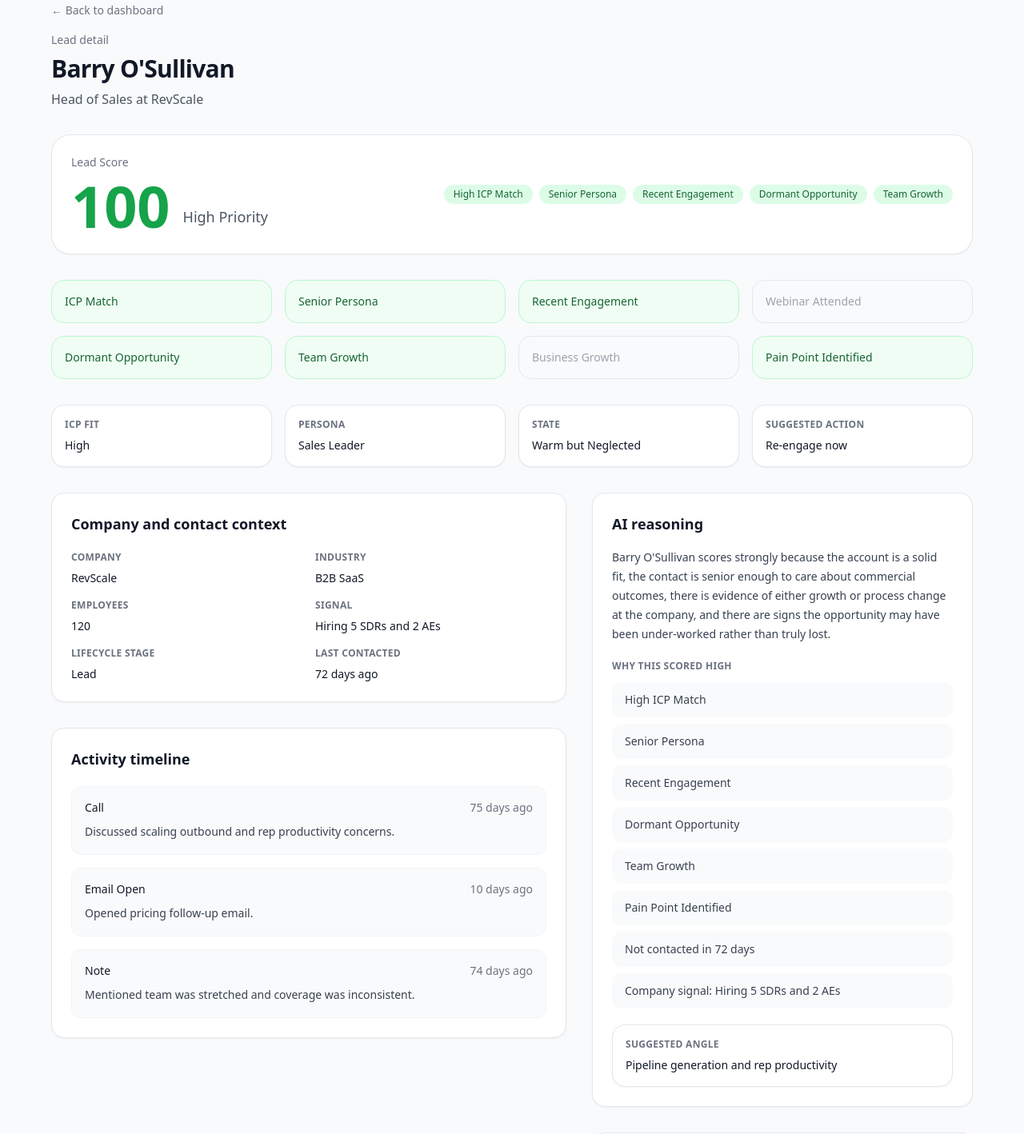
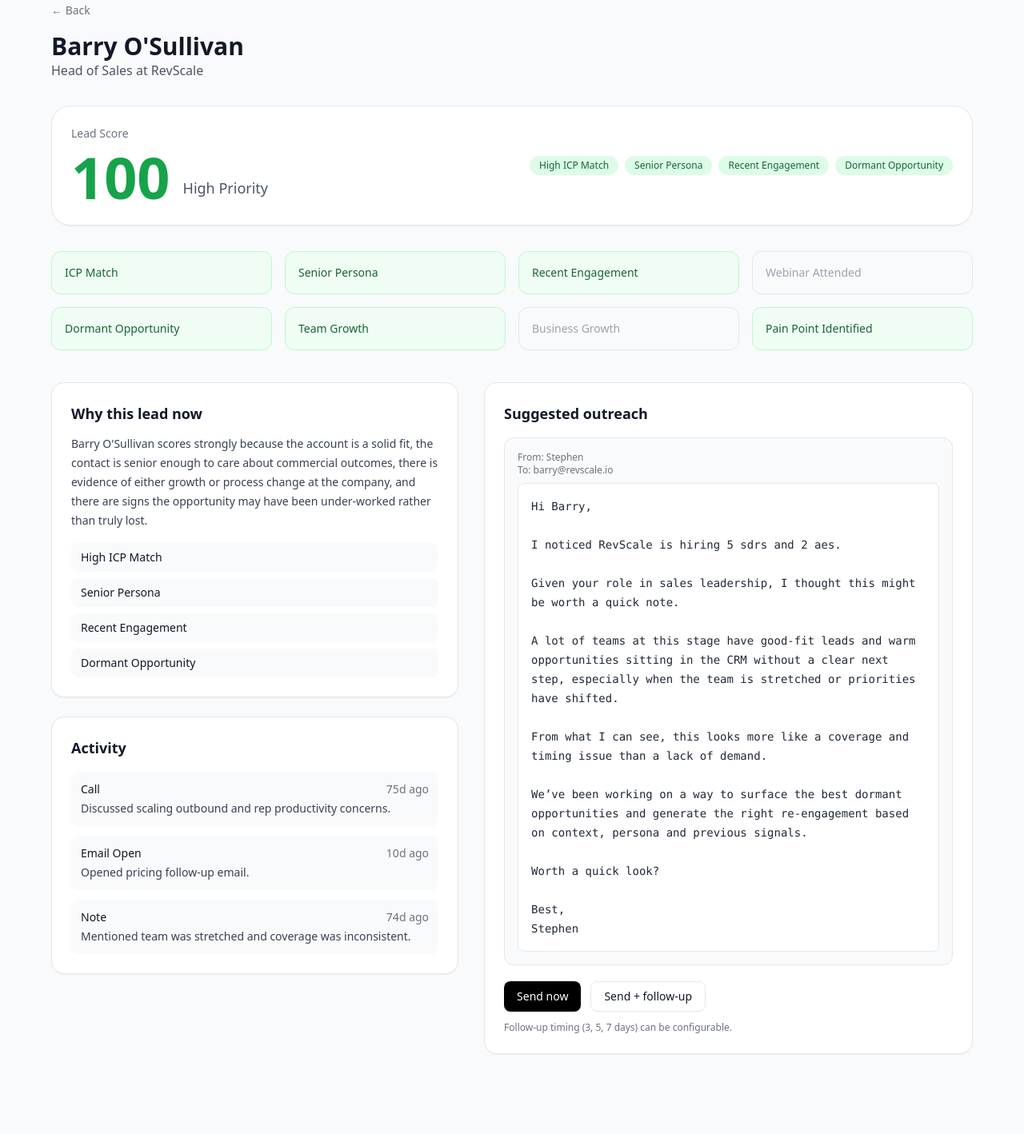
Before and after one commit to powerstephen/ai-sales-agent-mvp-new, a Next.js app: page /lead/lead_001 in a window 1280 px wide. Shown: the part 40-1458 px from the top of the page at 80% size. After the commit the page ends 1398 px from the top, so only its background shows below. Built offline with nearby package versions, Linux system fonts and the light colour scheme.

Commit message:
Update page.tsx

```diff
--- a/app/lead/[id]/page.tsx
+++ b/app/lead/[id]/page.tsx
@@ -1,6 +1,5 @@
 import Link from "next/link";
 import { notFound } from "next/navigation";
-import InsightCard from "@/components/InsightCard";
 import { getLeadById } from "@/lib/data";
 import { analyzeLead } from "@/lib/openai";
 import { getSignalCards } from "@/lib/scoring";
@@ -20,9 +19,7 @@
 export default async function LeadPage({ params }: { params: { id: string } }) {
   const lead = getLeadById(params.id);
 
-  if (!lead) {
-    notFound();
-  }
+  if (!lead) return notFound();
 
   const analysis = await analyzeLead(lead);
   const signals = getSignalCards(lead);
@@ -30,37 +27,44 @@
   return (
     <main className="min-h-screen bg-gray-50 px-6 py-10 md:px-10">
       <div className="mx-auto max-w-6xl">
+
+        {/* HEADER */}
         <div className="mb-8">
           <Link href="/" className="text-sm text-gray-500 hover:text-gray-700">
-            ← Back to dashboard
+            ← Back
           </Link>
 
-          <div className="mt-4">
-            <p className="text-sm font-medium text-gray-500">Lead detail</p>
-            <h1 className="mt-2 text-3xl font-semibold tracking-tight text-gray-900">{lead.name}</h1>
-            <p className="mt-2 text-base text-gray-600">
+          <h1 className="mt-4 text-3xl font-semibold text-gray-900">
+            {lead.name}
+          </h1>
+          <p className="text-gray-600">
             {lead.title} at {lead.company}
           </p>
         </div>
-        </div>
 
-        <div className="mb-8 rounded-3xl border border-gray-200 bg-white p-6 shadow-sm">
-          <div className="flex flex-col gap-6 md:flex-row md:items-center md:justify-between">
+        {/* HERO */}
+        <div className="mb-8 rounded-3xl border bg-white p-6 shadow-sm">
+          <div className="flex flex-col md:flex-row md:justify-between md:items-center gap-6">
+
+            {/* SCORE */}
             <div>
-              <p className="text-sm font-medium text-gray-500">Lead Score</p>
-              <div className="mt-2 flex items-end gap-4">
-                <div className={`text-7xl font-bold leading-none ${getScoreColor(analysis.score)}`}>
+              <p className="text-sm text-gray-500">Lead Score</p>
+              <div className="flex items-end gap-4 mt-2">
+                <div className={`text-7xl font-bold ${getScoreColor(analysis.score)}`}>
                   {analysis.score}
                 </div>
-                <div className="pb-2 text-lg font-medium text-gray-600">{getPriorityLabel(analysis.score)}</div>
+                <div className="text-lg text-gray-600 pb-2">
+                  {getPriorityLabel(analysis.score)}
+                </div>
               </div>
             </div>
 
+            {/* TAGS */}
             <div className="flex flex-wrap gap-2">
-              {analysis.whyNow.slice(0, 5).map((item, index) => (
+              {analysis.whyNow.slice(0, 4).map((item, i) => (
                 <span
-                  key={index}
-                  className="rounded-full bg-green-100 px-3 py-1 text-xs font-medium text-green-800"
+                  key={i}
+                  className="bg-green-100 text-green-800 text-xs px-3 py-1 rounded-full"
                 >
                   {item}
                 </span>
@@ -69,122 +73,109 @@
           </div>
         </div>
 
-        <div className="mb-8 grid grid-cols-2 gap-4 md:grid-cols-4">
-          {signals.map((signal, index) => (
+        {/* SIGNAL GRID */}
+        <div className="mb-10 grid grid-cols-2 md:grid-cols-4 gap-4">
+          {signals.map((s, i) => (
             <div
-              key={index}
-              className={`rounded-2xl border p-4 text-sm font-medium ${
-                signal.active
-                  ? "border-green-200 bg-green-50 text-green-800"
-                  : "border-gray-200 bg-gray-50 text-gray-400"
+              key={i}
+              className={`rounded-xl border p-4 text-sm font-medium ${
+                s.active
+                  ? "bg-green-50 text-green-800 border-green-200"
+                  : "bg-gray-50 text-gray-400 border-gray-200"
               }`}
             >
-              {signal.label}
+              {s.label}
             </div>
           ))}
         </div>
 
-        <div className="mb-8 grid gap-4 md:grid-cols-4">
-          <InsightCard label="ICP fit" value={analysis.icpFit} />
-          <InsightCard label="Persona" value={analysis.persona} />
-          <InsightCard label="State" value={analysis.state} />
-          <InsightCard label="Suggested action" value={analysis.suggestedAction} />
-        </div>
+        {/* MAIN GRID */}
+        <div className="grid lg:grid-cols-[1fr_1.2fr] gap-8">
 
-        <div className="grid gap-8 lg:grid-cols-[1.15fr_0.85fr]">
-          <section className="space-y-8">
-            <div className="rounded-2xl border border-gray-200 bg-white p-6 shadow-sm">
-              <h2 className="text-lg font-semibold text-gray-900">Company and contact context</h2>
-              <div className="mt-5 grid gap-4 md:grid-cols-2">
-                <div>
-                  <p className="text-xs font-semibold uppercase tracking-wide text-gray-500">Company</p>
-                  <p className="mt-2 text-sm text-gray-900">{lead.company}</p>
-                </div>
-                <div>
-                  <p className="text-xs font-semibold uppercase tracking-wide text-gray-500">Industry</p>
-                  <p className="mt-2 text-sm text-gray-900">{lead.companyData.industry}</p>
-                </div>
-                <div>
-                  <p className="text-xs font-semibold uppercase tracking-wide text-gray-500">Employees</p>
-                  <p className="mt-2 text-sm text-gray-900">{lead.companyData.employees}</p>
-                </div>
-                <div>
-                  <p className="text-xs font-semibold uppercase tracking-wide text-gray-500">Signal</p>
-                  <p className="mt-2 text-sm text-gray-900">{lead.companyData.signal}</p>
-                </div>
-                <div>
-                  <p className="text-xs font-semibold uppercase tracking-wide text-gray-500">Lifecycle stage</p>
-                  <p className="mt-2 text-sm text-gray-900 capitalize">{lead.lifecycleStage}</p>
-                </div>
-                <div>
-                  <p className="text-xs font-semibold uppercase tracking-wide text-gray-500">Last contacted</p>
-                  <p className="mt-2 text-sm text-gray-900">{lead.lastContactedDays} days ago</p>
-                </div>
-              </div>
-            </div>
+          {/* LEFT SIDE */}
+          <div className="space-y-6">
 
-            <div className="rounded-2xl border border-gray-200 bg-white p-6 shadow-sm">
-              <h2 className="text-lg font-semibold text-gray-900">Activity timeline</h2>
-              <div className="mt-5 space-y-4">
-                {lead.activities.map((activity, index) => (
-                  <div key={`${activity.type}-${index}`} className="rounded-xl border border-gray-100 bg-gray-50 p-4">
-                    <div className="flex items-center justify-between gap-4">
-                      <p className="text-sm font-medium capitalize text-gray-900">
-                        {activity.type.replace(/_/g, " ")}
+            {/* WHY THIS LEAD */}
+            <div className="bg-white border rounded-2xl p-6 shadow-sm">
+              <h2 className="text-lg font-semibold text-gray-900">
+                Why this lead now
+              </h2>
+
+              <p className="mt-3 text-sm text-gray-700 leading-6">
+                {analysis.reasoning}
               </p>
-                      <p className="text-sm text-gray-500">{activity.daysAgo} days ago</p>
-                    </div>
-                    <p className="mt-2 text-sm leading-6 text-gray-700">{activity.note}</p>
-                  </div>
-                ))}
-              </div>
-            </div>
-          </section>
 
-          <aside className="space-y-8">
-            <div className="rounded-2xl border border-gray-200 bg-white p-6 shadow-sm">
-              <h2 className="text-lg font-semibold text-gray-900">AI reasoning</h2>
-              <p className="mt-4 text-sm leading-6 text-gray-700">{analysis.reasoning}</p>
-
-              <div className="mt-5">
-                <p className="text-xs font-semibold uppercase tracking-wide text-gray-500">Why this scored high</p>
-                <ul className="mt-3 space-y-2">
-                  {analysis.whyNow.map((item, index) => (
-                    <li key={index} className="rounded-xl bg-gray-50 px-4 py-3 text-sm text-gray-700">
+              <ul className="mt-4 space-y-2">
+                {analysis.whyNow.slice(0, 4).map((item, i) => (
+                  <li
+                    key={i}
+                    className="text-sm bg-gray-50 px-3 py-2 rounded-lg"
+                  >
                     {item}
                   </li>
                 ))}
               </ul>
             </div>
 
-              <div className="mt-5 grid gap-4">
-                <InsightCard label="Suggested angle" value={analysis.angle} />
+            {/* TIMELINE */}
+            <div className="bg-white border rounded-2xl p-6 shadow-sm">
+              <h2 className="text-lg font-semibold text-gray-900">
+                Activity
+              </h2>
+
+              <div className="mt-4 space-y-3">
+                {lead.activities.map((a, i) => (
+                  <div key={i} className="bg-gray-50 p-3 rounded-lg text-sm">
+                    <div className="flex justify-between">
+                      <span className="capitalize text-gray-900">
+                        {a.type.replace(/_/g, " ")}
+                      </span>
+                      <span className="text-gray-500">{a.daysAgo}d ago</span>
+                    </div>
+                    <p className="mt-1 text-gray-700">{a.note}</p>
+                  </div>
+                ))}
+              </div>
             </div>
           </div>
 
-            <div className="rounded-2xl border border-gray-200 bg-white p-6 shadow-sm">
-              <h2 className="text-lg font-semibold text-gray-900">Suggested email</h2>
-              <div className="mt-4 rounded-xl bg-gray-50 p-4">
-                <pre className="whitespace-pre-wrap text-sm leading-6 text-gray-800">{analysis.email}</pre>
+          {/* RIGHT SIDE — EMAIL */}
+          <div className="bg-white border rounded-2xl p-6 shadow-sm">
+
+            <h2 className="text-lg font-semibold text-gray-900">
+              Suggested outreach
+            </h2>
+
+            {/* EMAIL PREVIEW */}
+            <div className="mt-4 border rounded-xl p-4 bg-gray-50">
+
+              <div className="text-xs text-gray-500 mb-2">
+                From: Stephen
+                <br />
+                To: {lead.email}
               </div>
 
+              <div className="bg-white border rounded-lg p-4 text-sm leading-6 text-gray-800 max-w-full">
+                <pre className="whitespace-pre-wrap">
+{analysis.email}
+                </pre>
+              </div>
+            </div>
+
+            {/* ACTIONS */}
             <div className="mt-5 flex flex-wrap gap-3">
-                <button className="rounded-xl bg-gray-900 px-4 py-2 text-sm font-medium text-white transition hover:bg-gray-800">
-                  Send Now
+              <button className="bg-black text-white px-4 py-2 rounded-lg text-sm">
+                Send now
               </button>
-                <button className="rounded-xl border border-gray-300 px-4 py-2 text-sm font-medium text-gray-700 transition hover:bg-gray-50">
-                  Send + Schedule Follow-Up
-                </button>
-                <button className="rounded-xl border border-gray-300 px-4 py-2 text-sm font-medium text-gray-700 transition hover:bg-gray-50">
-                  Push to nurture
+              <button className="border px-4 py-2 rounded-lg text-sm">
+                Send + follow-up
               </button>
             </div>
 
-              <div className="mt-4 text-xs text-gray-500">
-                Follow-up timing can later be made configurable by the client, for example 3, 5, or 7 days.
+            <p className="text-xs text-gray-500 mt-3">
+              Follow-up timing (3, 5, 7 days) can be configurable.
+            </p>
           </div>
-            </div>
-          </aside>
         </div>
       </div>
     </main>
```
Lines whose indentation alone changed are shown as unchanged.
